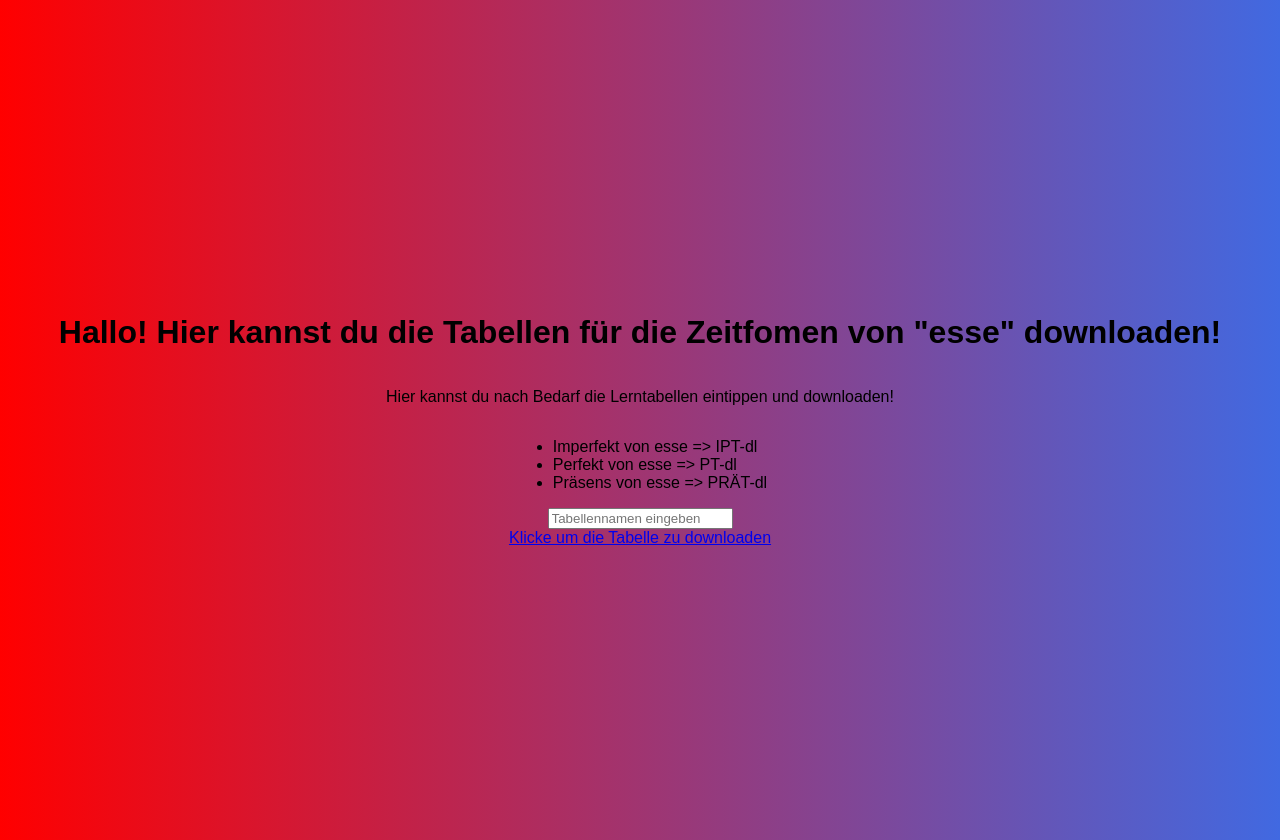
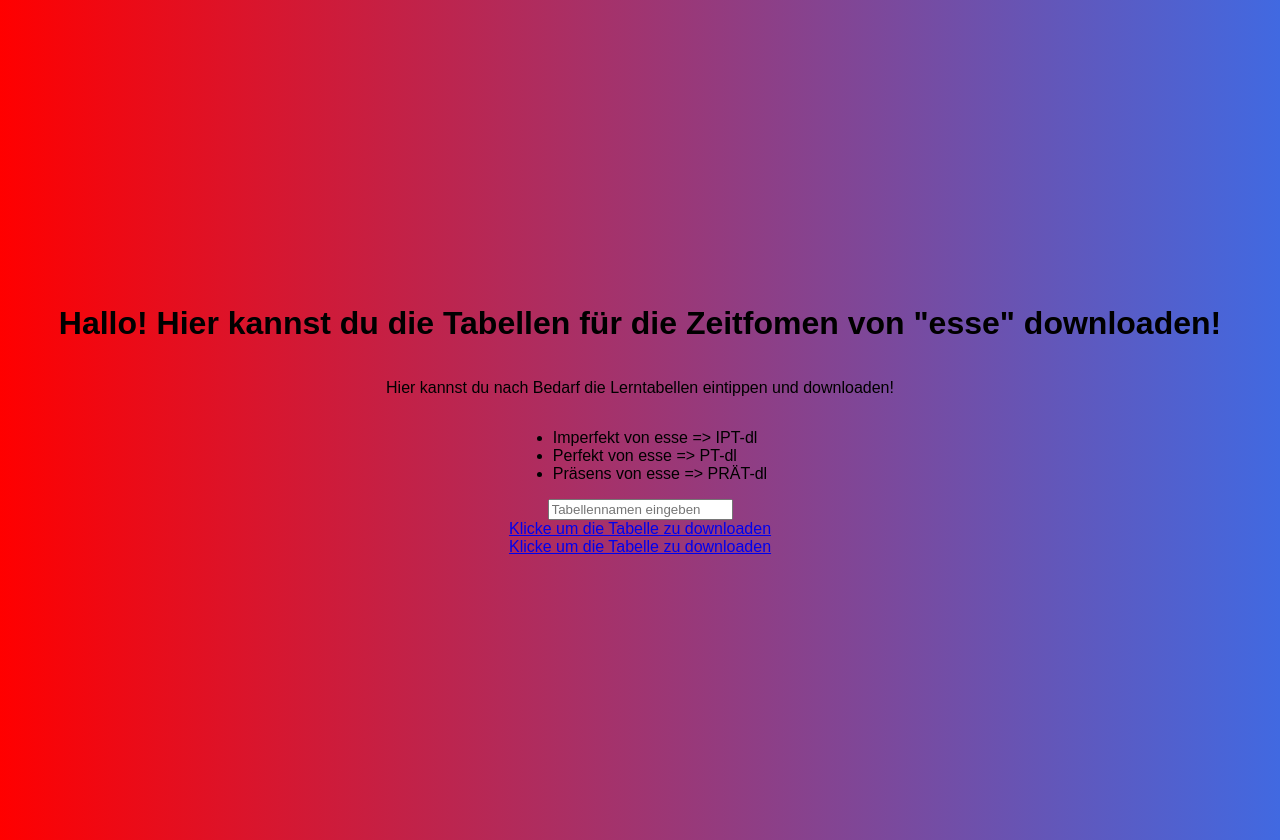
Before and after one commit to Lokrogaming/lokrogaming.github.io, a plain HTML site: page projects/latein/verben-gruppen-projekt/downloader.html in a window 1280 px wide. Drawn offline with Linux system fonts and the light colour scheme; files that its build step writes are made by us from their sources.

Commit message:
Update downloader.html

```diff
--- a/projects/latein/verben-gruppen-projekt/downloader.html
+++ b/projects/latein/verben-gruppen-projekt/downloader.html
@@ -16,6 +16,7 @@
 
     <input type="text" id="tabellendownloader" placeholder="Tabellennamen eingeben">
     <a id="ipt-dl-txt" href="projects/latein/verben-gruppen-projekt/IMG_0513.jpeg" download>Klicke um die Tabelle zu downloaden</a>
+    <a id="pt-dl-txt" href="projects/latein/verben-gruppen-projekt/IMG_0514" download>Klicke um die Tabelle zu downloaden</a>
     <script>
 
     </script>
```
